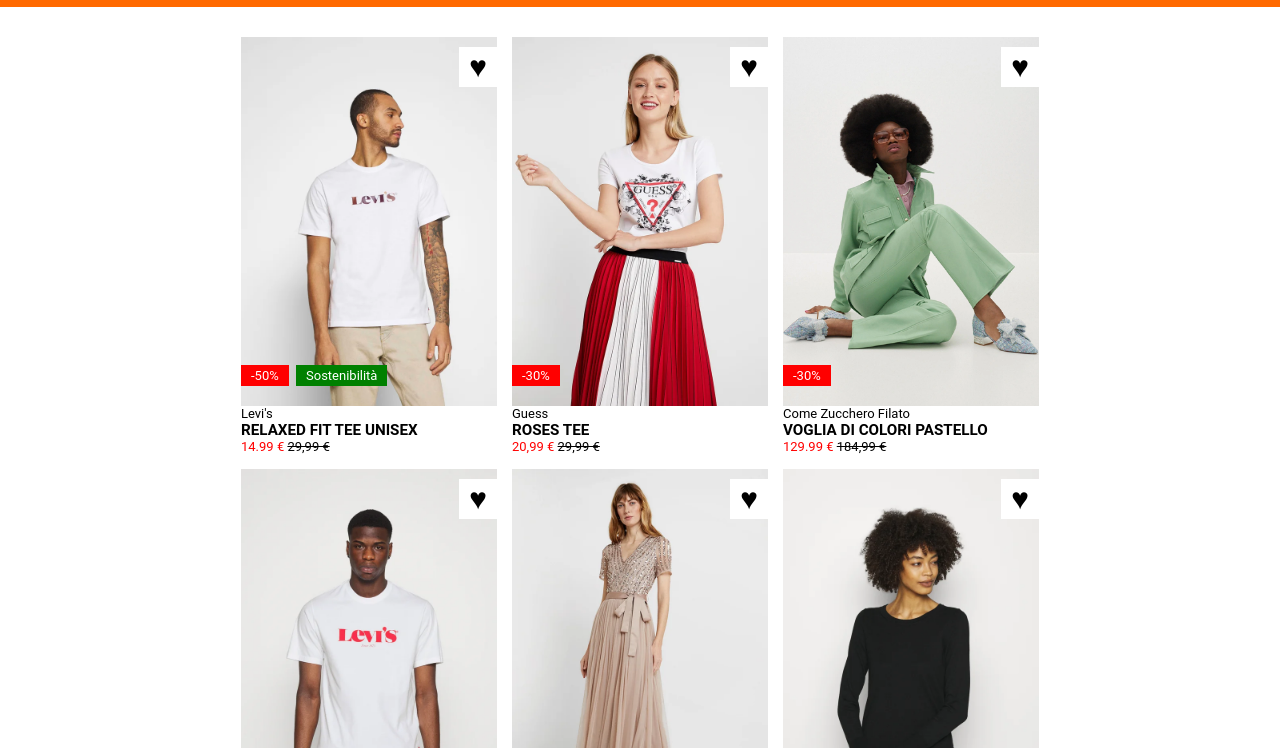
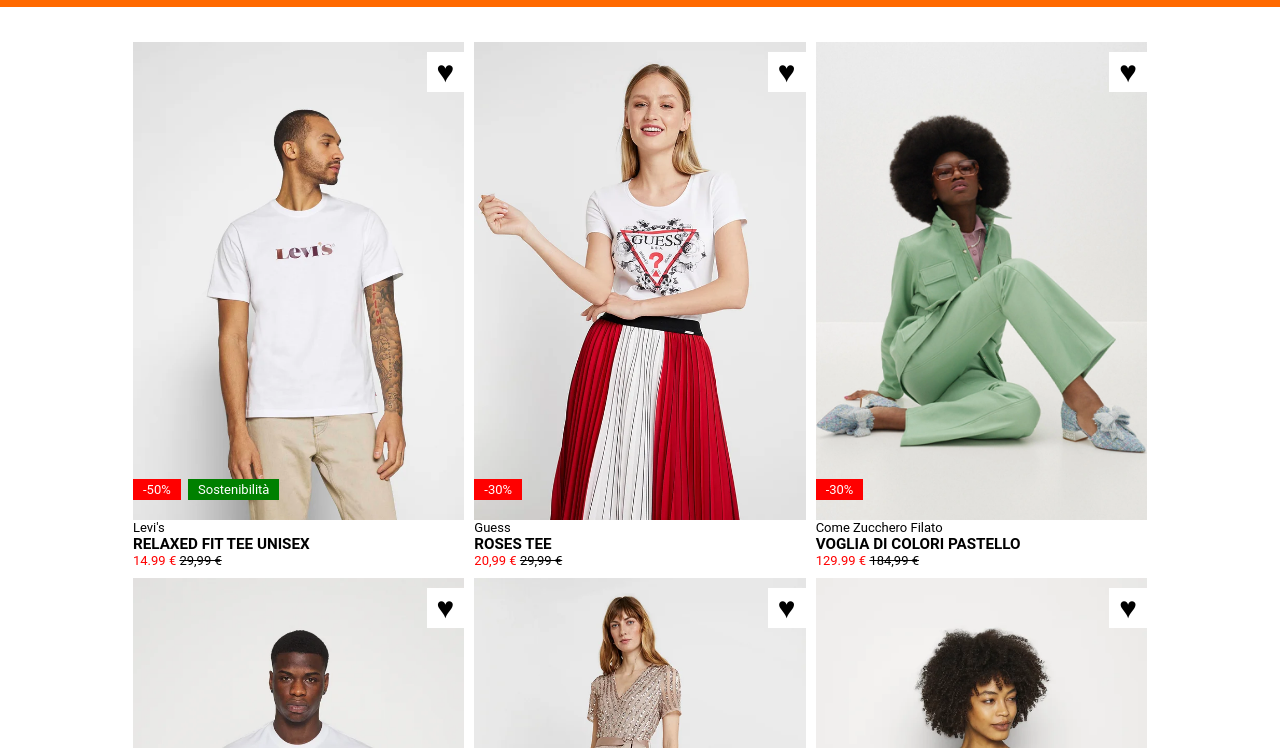
Before and after one commit to RoccoCerro/html-css-boolando, a plain HTML site: page index.html in a window 1280 px wide. Shown: the part 52-800 px from the top of the page. Drawn offline with Linux system fonts and the light colour scheme; a web font is replaced by a local one.

Commit message:
Fix gap items

```diff
--- a/css/app.css
+++ b/css/app.css
@@ -41,7 +41,7 @@ ol {
 }
 
 .col-4{
-    width: calc(3 * 100% /12);
+    width: calc(4 * 100% /12);
 }
 
 .col-3{
@@ -68,10 +68,10 @@ ol {
 
 /* STYLE */
 
-main .row{
+/* main .row{
     gap: 15px;
     justify-content: center;
-}
+} */
 
 header .row{
     justify-content: space-between;
@@ -155,6 +155,10 @@ footer .row{
     justify-content: space-between;
 }
 
+.card.product{
+    padding: 5px 5px;
+}
+
 /* HOVER */
 
 .img__hover{
```
